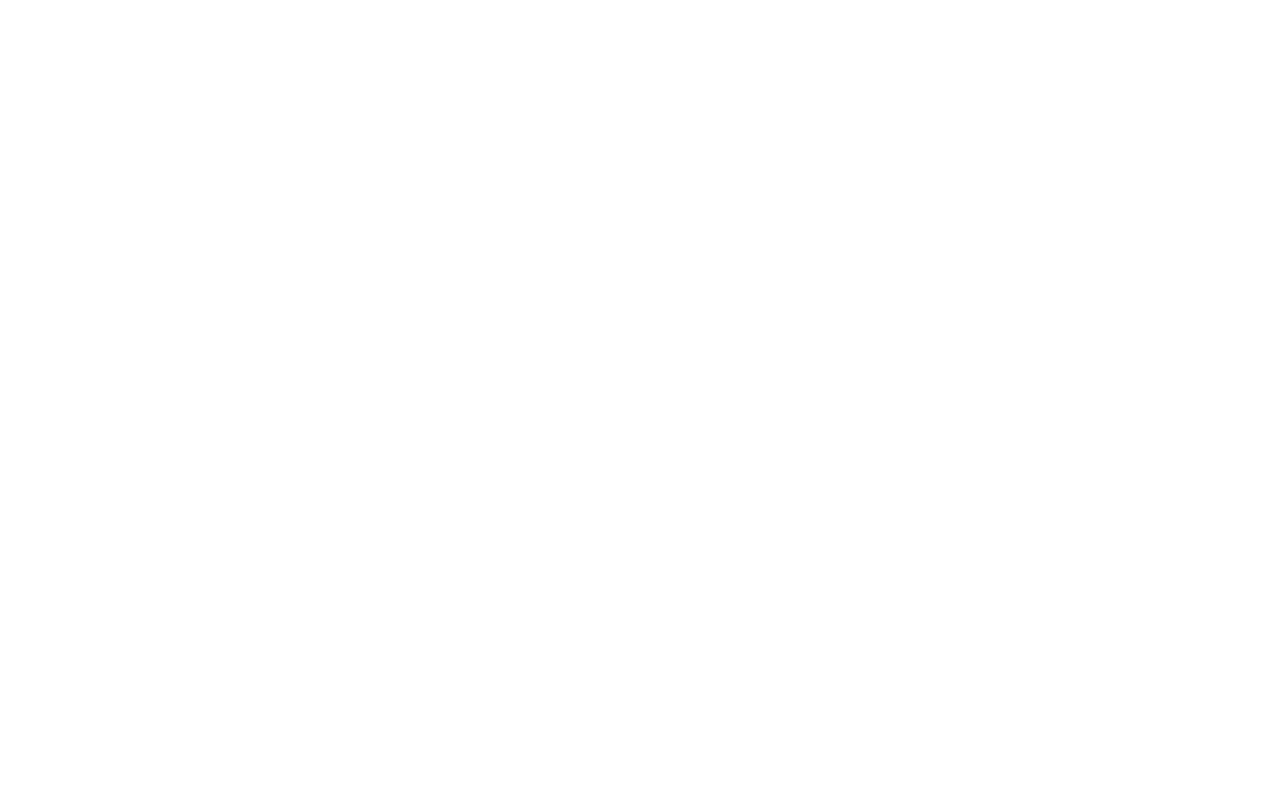
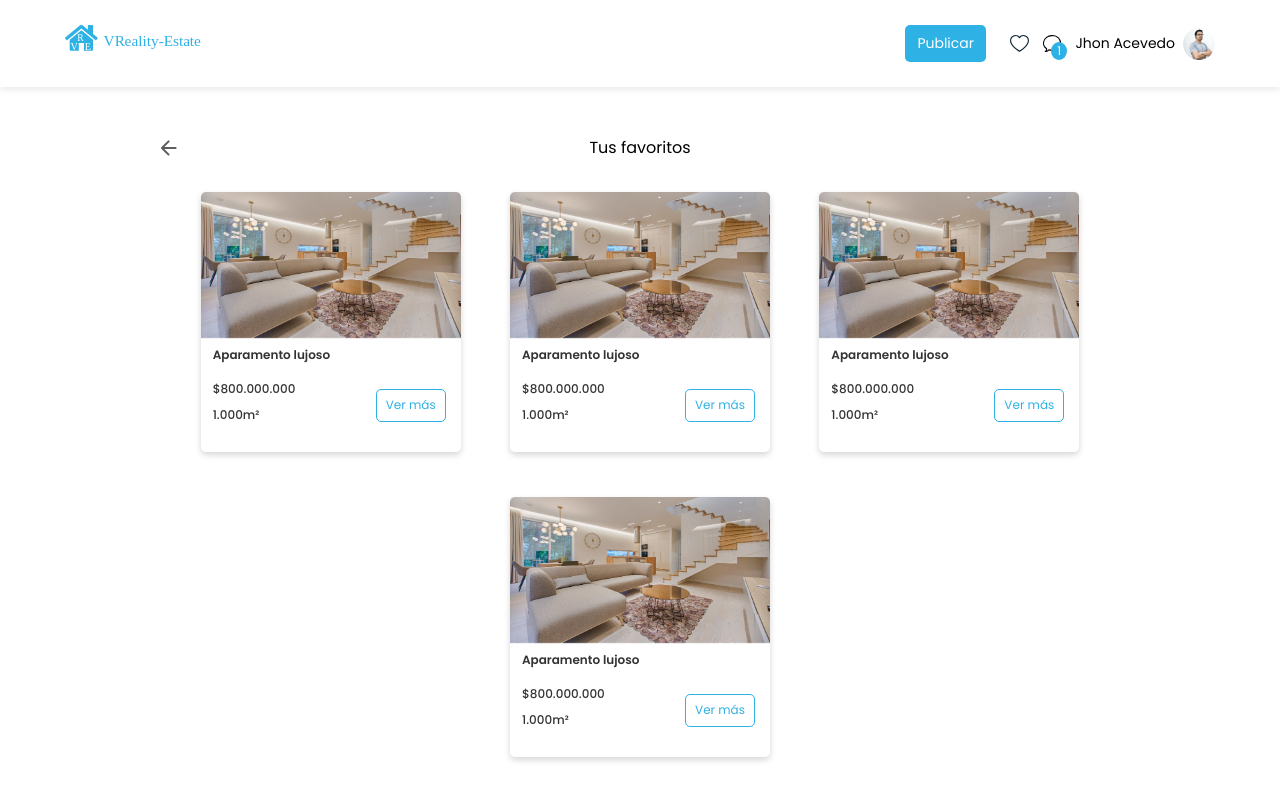
Before and after one commit to sinis23-alt/vreality-estate, a React (Create React App) app: page /favorites in a window 1280 px wide. Shown: the top 800 px of the page. Built offline with nearby package versions, Linux system fonts and the light colour scheme.

Commit message:
Creación de favoritos

```diff
--- a/src/App.js
+++ b/src/App.js
@@ -6,6 +6,7 @@
 import Registrarse from './components/Registrarse';
 import Home from './components/Home';
 import {BrowserRouter,Switch ,Route} from 'react-router-dom';
+import Favorites from './components/Favorites';
 
 
 function App() {
@@ -13,6 +14,7 @@
     <div className="App">
       <BrowserRouter>
         <Switch>
+        <Route path="/favorites" component={Favorites}/>
           <Route path="/login" component={Login}/>
           <Route path="/home" component={Home}/>
           <Route path="/restaurarcontraseña" component={ResContraseña}/>
--- /dev/null
+++ b/src/components/Favorites.js
@@ -0,0 +1,40 @@
+import React from 'react'
+import Navbar from './Navbar';
+import Footer from './Footer';
+import './Home.css'
+import Card from './Card'
+import foto1 from '../images/apartamento1.png'
+import back from '../images/arrow_back_black_24dp.svg'
+
+
+
+function Favorites(){
+    return(
+        <div>
+            <Navbar></Navbar>
+        <div className="e-home" >
+
+            <div className="s-tittle-bar">
+                    <img src={back} alt="img"/>
+                    <p>Tus favoritos</p>
+                </div>
+
+                <div className="recomencaciones-seccion" >
+                    <Card image = {foto1} titulo="Aparamento lujoso" precio="$800.000.000" area="1.000m²" ></Card>
+                    <Card image = {foto1} titulo="Aparamento lujoso" precio="$800.000.000" area="1.000m²" ></Card>
+                    <Card image = {foto1} titulo="Aparamento lujoso" precio="$800.000.000" area="1.000m²" ></Card>
+                    <Card image = {foto1} titulo="Aparamento lujoso" precio="$800.000.000" area="1.000m²" ></Card>
+
+                </div>
+
+                <button className="E-vermas" type="button" name="ver mas">Ver más favoritos</button>
+
+
+
+                <Footer></Footer>
+
+        </div>
+    </div>
+    );
+}
+export default Favorites;
--- a/src/components/Home.css
+++ b/src/components/Home.css
@@ -94,3 +94,17 @@
     margin-right: auto;
     margin-bottom: 135px;
 }
+
+.s-tittle-bar{
+    margin-top: 3rem;
+    margin-bottom: 2rem;
+    display: flex;
+    align-items: center;
+    justify-content: center;
+
+}
+
+.s-tittle-bar img{
+    position: absolute;
+    left: 12.6%;
+}
```
